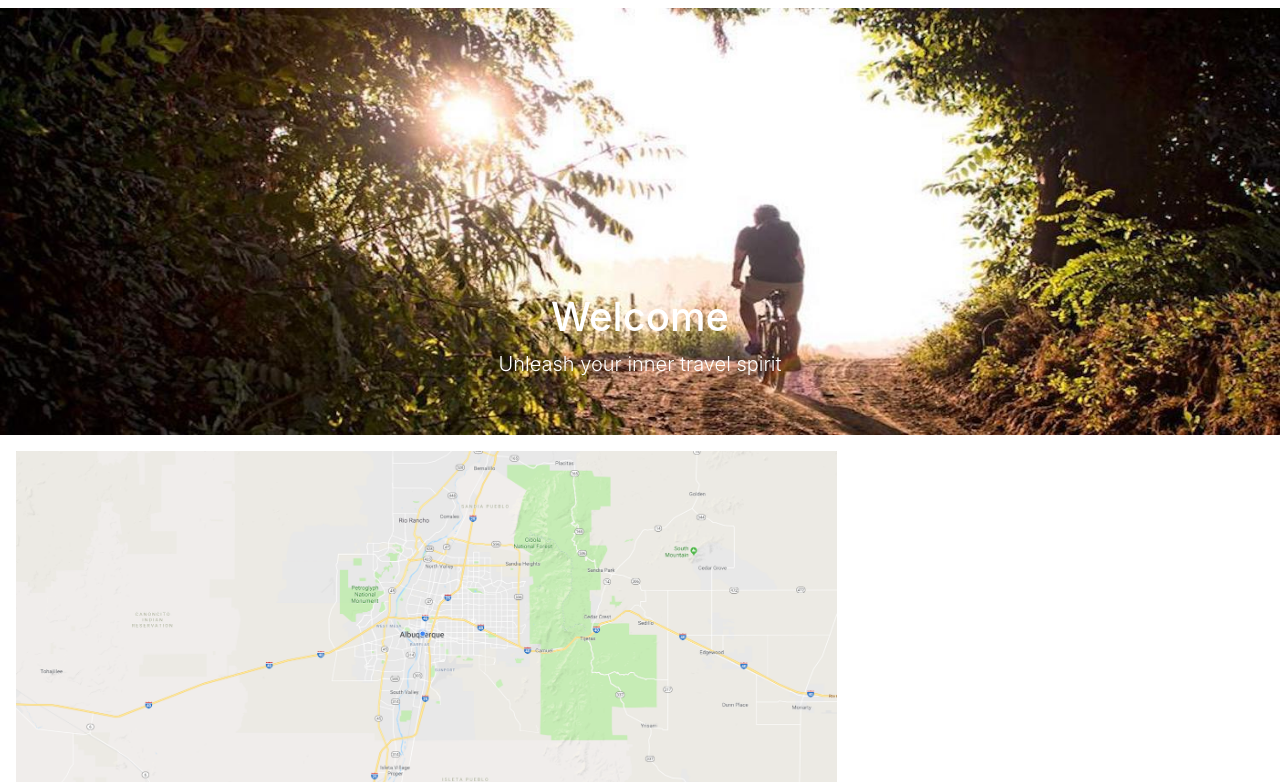
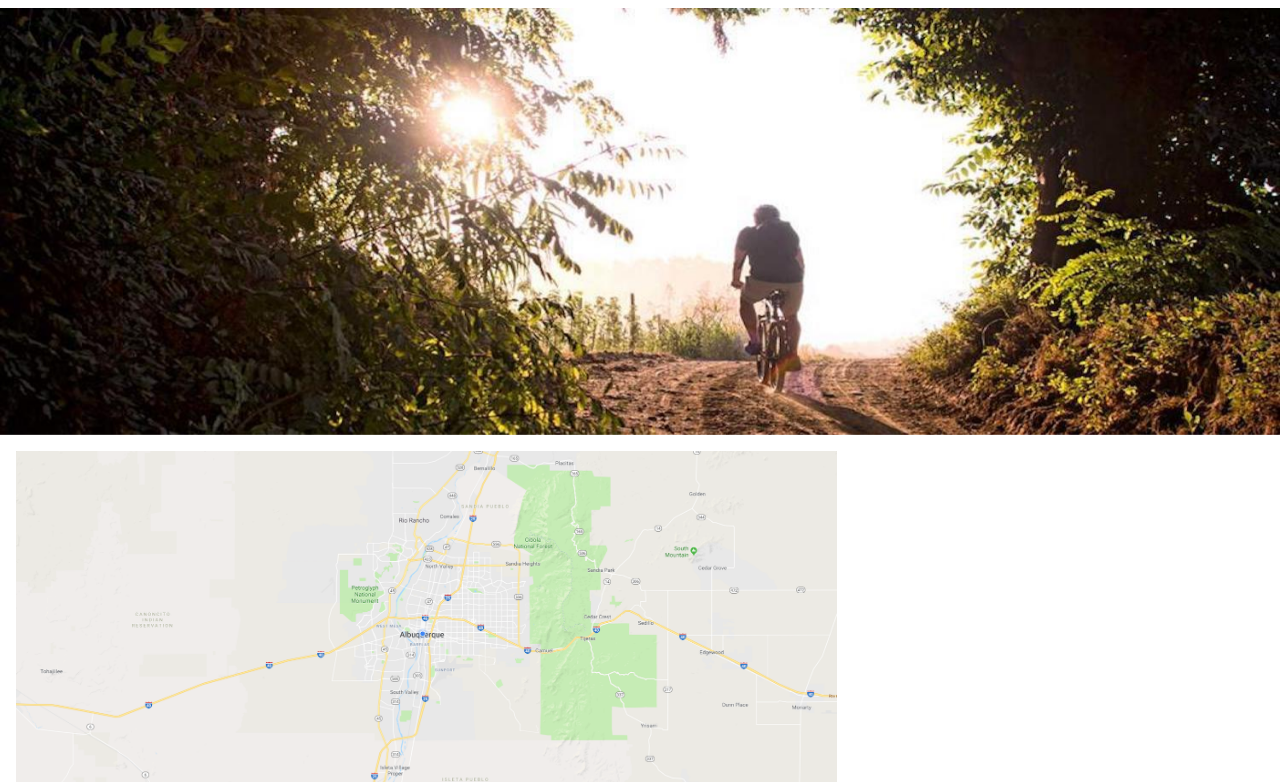
Before and after one commit to GusLDiaz/abq-outside, a PHP site: page /static-ui/home-view.php in a window 1280 px wide. Shown: the part 148-930 px from the top of the page. Run offline with PHP 8.4, Linux system fonts and the light colour scheme; some libraries are stand-ins or nearby versions.

Commit message:
Removed the text on the 1st picture on the carousel https://app.asana.com/0/660901941582663/698758989766688

```diff
--- a/static-ui/home-view.php
+++ b/static-ui/home-view.php
@@ -7,8 +7,6 @@
 		<div class="carousel-item active">
 			<img class="d-block w-100" src="../src/img/bike.jpg" alt="First slide">
 			<div class="carousel-caption d-none d-md-block lead">
-				<h1>Welcome</h1>
-				<p>Unleash your inner travel spirit</p>
 			</div>
 		</div>
 
```
